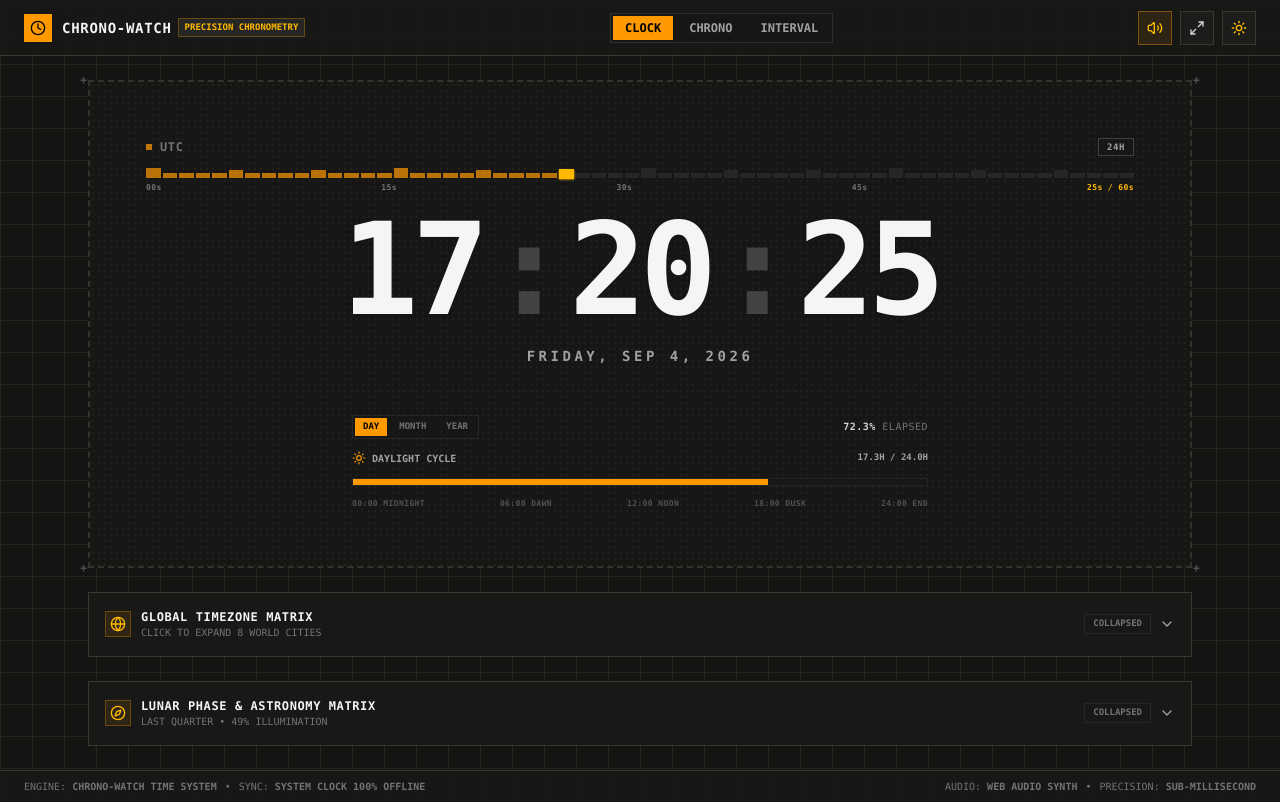
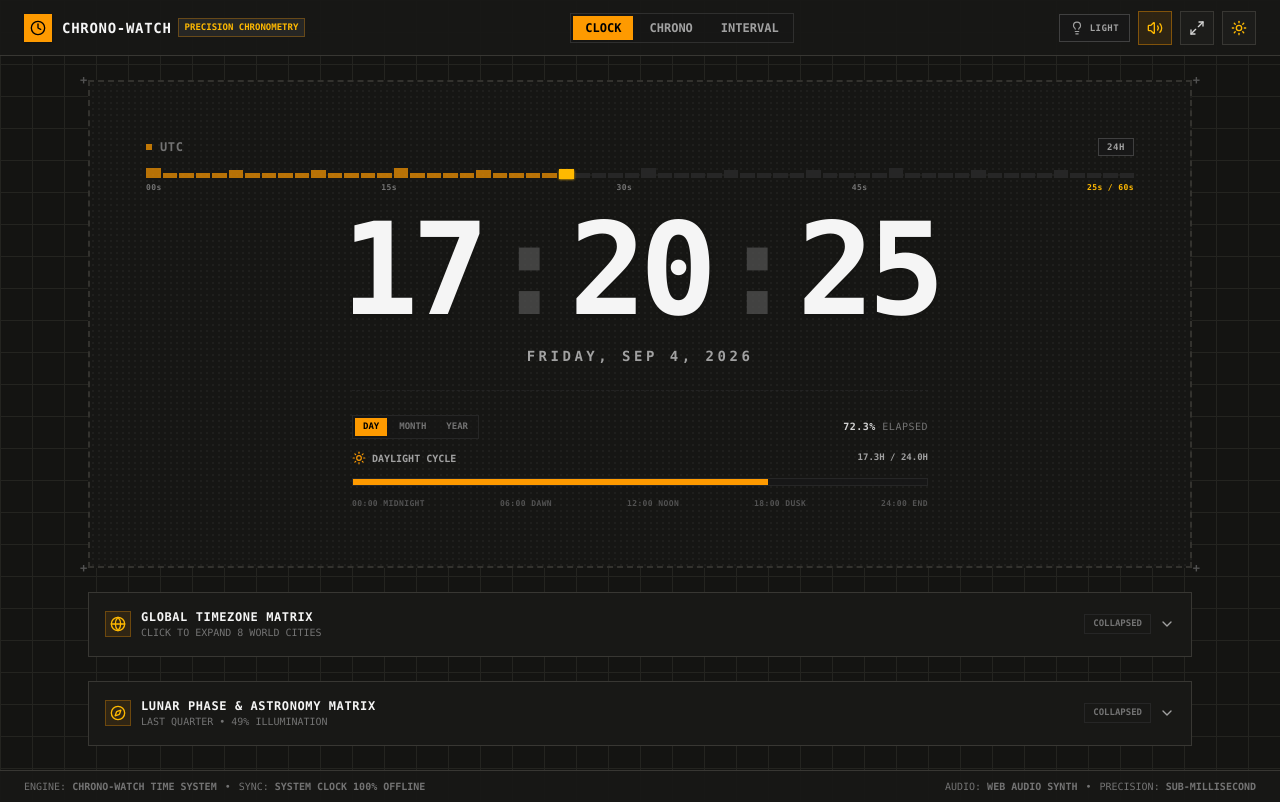
Before and after one commit to khokharsnehil45/chrono-watch, a Next.js app: page / in a window 1280 px wide. Built offline with nearby package versions, Linux system fonts and the light colour scheme.

Commit message:
feat: add soft ambient backlight glow (indiglo illuminator) across watch modes

```diff
--- a/app/globals.css
+++ b/app/globals.css
@@ -48,6 +48,19 @@ body {
   grid-template-columns: repeat(60, minmax(0, 1fr));
 }
 
+/* Electroluminescent Ambient Backlight Glow (Indiglo Phosphor) */
+.backlight-glow-dark {
+  box-shadow: 0 0 45px rgba(245, 158, 11, 0.18), inset 0 0 35px rgba(245, 158, 11, 0.12) !important;
+  border-color: rgba(245, 158, 11, 0.8) !important;
+  background-color: #1c180e !important;
+}
+
+.backlight-glow-light {
+  box-shadow: 0 0 35px rgba(217, 119, 6, 0.22), inset 0 0 25px rgba(251, 191, 36, 0.25) !important;
+  border-color: rgba(217, 119, 6, 0.9) !important;
+  background-color: #fffbeb !important;
+}
+
 /* Custom terminal scrollbars */
 ::-webkit-scrollbar {
   width: 6px;
--- a/app/page.tsx
+++ b/app/page.tsx
@@ -27,7 +27,8 @@ import {
   ChevronUp,
   Calendar,
   BarChart3,
-  Compass
+  Compass,
+  Lightbulb
 } from "lucide-react";
 
 type Mode = "CLOCK" | "CHRONO" | "INTERVAL";
@@ -100,6 +101,17 @@ export default function ChronoWatchCockpit() {
   const [showWorldClock, setShowWorldClock] = useState<boolean>(false);
   const [showAstronomy, setShowAstronomy] = useState<boolean>(false);
   const [telemetryView, setTelemetryView] = useState<"DAY" | "MONTH" | "YEAR">("DAY");
+  const [isBacklightActive, setIsBacklightActive] = useState<boolean>(false);
+  const backlightTimerRef = useRef<NodeJS.Timeout | null>(null);
+
+  const triggerBacklight = () => {
+    playBeep(980, 0.03);
+    setIsBacklightActive(true);
+    if (backlightTimerRef.current) clearTimeout(backlightTimerRef.current);
+    backlightTimerRef.current = setTimeout(() => {
+      setIsBacklightActive(false);
+    }, 4500); // 4.5s Indiglo backlight glow
+  };
 
   // Stopwatch state
   const [chronoRunning, setChronoRunning] = useState<boolean>(false);
@@ -299,6 +311,24 @@ export default function ChronoWatchCockpit() {
         </div>
 
         <div className="flex items-center gap-2">
+          {/* Backlight / Illuminator Button */}
+          <button
+            onClick={triggerBacklight}
+            className={`px-2.5 py-1.5 border text-xs font-bold uppercase transition cursor-pointer flex items-center gap-1.5 active:scale-95 ${
+              isBacklightActive
+                ? "border-amber-400 bg-amber-500 text-black shadow-lg shadow-amber-500/30 font-black animate-pulse"
+                : theme === "dark"
+                  ? "border-neutral-700 bg-neutral-900 text-neutral-400 hover:text-amber-400 hover:border-amber-500/40"
+                  : "border-neutral-300 bg-white text-neutral-700 hover:text-amber-700 hover:border-amber-500"
+            }`}
+            title="Trigger Ambient Electroluminescent Backlight"
+          >
+            <Lightbulb className={`w-3.5 h-3.5 ${isBacklightActive ? "fill-current" : ""}`} />
+            <span className="hidden sm:inline text-[9px] font-mono font-black tracking-wider">
+              {isBacklightActive ? "LIGHT ON" : "LIGHT"}
+            </span>
+          </button>
+
           <button
             onClick={() => setSoundEnabled(!soundEnabled)}
             className={`p-2 border transition cursor-pointer ${
@@ -359,9 +389,11 @@ export default function ChronoWatchCockpit() {
         {activeMode === "CLOCK" && (
           <div className="space-y-4 sm:space-y-6">
 
-            {/* Minimal & Sober Dashed Watch Box with Hardware Corner Reticles */}
-            <div className={`border-2 border-dashed p-8 sm:p-14 transition-all duration-300 relative group ${
-              theme === "dark"
+            {/* Minimal & Sober Dashed Watch Box with Hardware Corner Reticles & Indiglo Backlight */}
+            <div className={`border-2 border-dashed p-8 sm:p-14 transition-all duration-500 relative group ${
+              isBacklightActive
+                ? theme === "dark" ? "backlight-glow-dark lcd-matrix-dark" : "backlight-glow-light lcd-matrix-light"
+                : theme === "dark"
                   ? "border-[#33322e] bg-[#161614] hover:border-neutral-400 lcd-matrix-dark"
                   : "border-neutral-400 bg-white shadow-sm hover:border-neutral-800 lcd-matrix-light"
             }`}>
@@ -870,8 +902,10 @@ export default function ChronoWatchCockpit() {
           <div className="space-y-4">
 
             {/* Minimal & Sober Dashed Stopwatch Box with Hardware Corner Reticles & Moving 60-Second Perimeter Border */}
-            <div className={`border-2 border-dashed p-6 sm:p-12 transition-all duration-300 relative group overflow-hidden ${
-              theme === "dark"
+            <div className={`border-2 border-dashed p-6 sm:p-12 transition-all duration-500 relative group overflow-hidden ${
+              isBacklightActive
+                ? theme === "dark" ? "backlight-glow-dark lcd-matrix-dark" : "backlight-glow-light lcd-matrix-light"
+                : theme === "dark"
                   ? "border-[#33322e] bg-[#161614] hover:border-neutral-400 lcd-matrix-dark"
                   : "border-neutral-400 bg-white shadow-sm hover:border-neutral-800 lcd-matrix-light"
             } text-center space-y-6`}>
@@ -1002,8 +1036,10 @@ export default function ChronoWatchCockpit() {
           <div className="space-y-4">
 
             {/* Minimal & Sober Dashed Focus Timer Box with Hardware Corner Reticles & Moving Boundary */}
-            <div className={`border-2 border-dashed p-6 sm:p-12 transition-all duration-300 relative group overflow-hidden ${
-              theme === "dark"
+            <div className={`border-2 border-dashed p-6 sm:p-12 transition-all duration-500 relative group overflow-hidden ${
+              isBacklightActive
+                ? theme === "dark" ? "backlight-glow-dark lcd-matrix-dark" : "backlight-glow-light lcd-matrix-light"
+                : theme === "dark"
                   ? "border-[#33322e] bg-[#161614] hover:border-neutral-400 lcd-matrix-dark"
                   : "border-neutral-400 bg-white shadow-sm hover:border-neutral-800 lcd-matrix-light"
             } text-center space-y-6`}>
```
Lines whose indentation alone changed are shown as unchanged.
